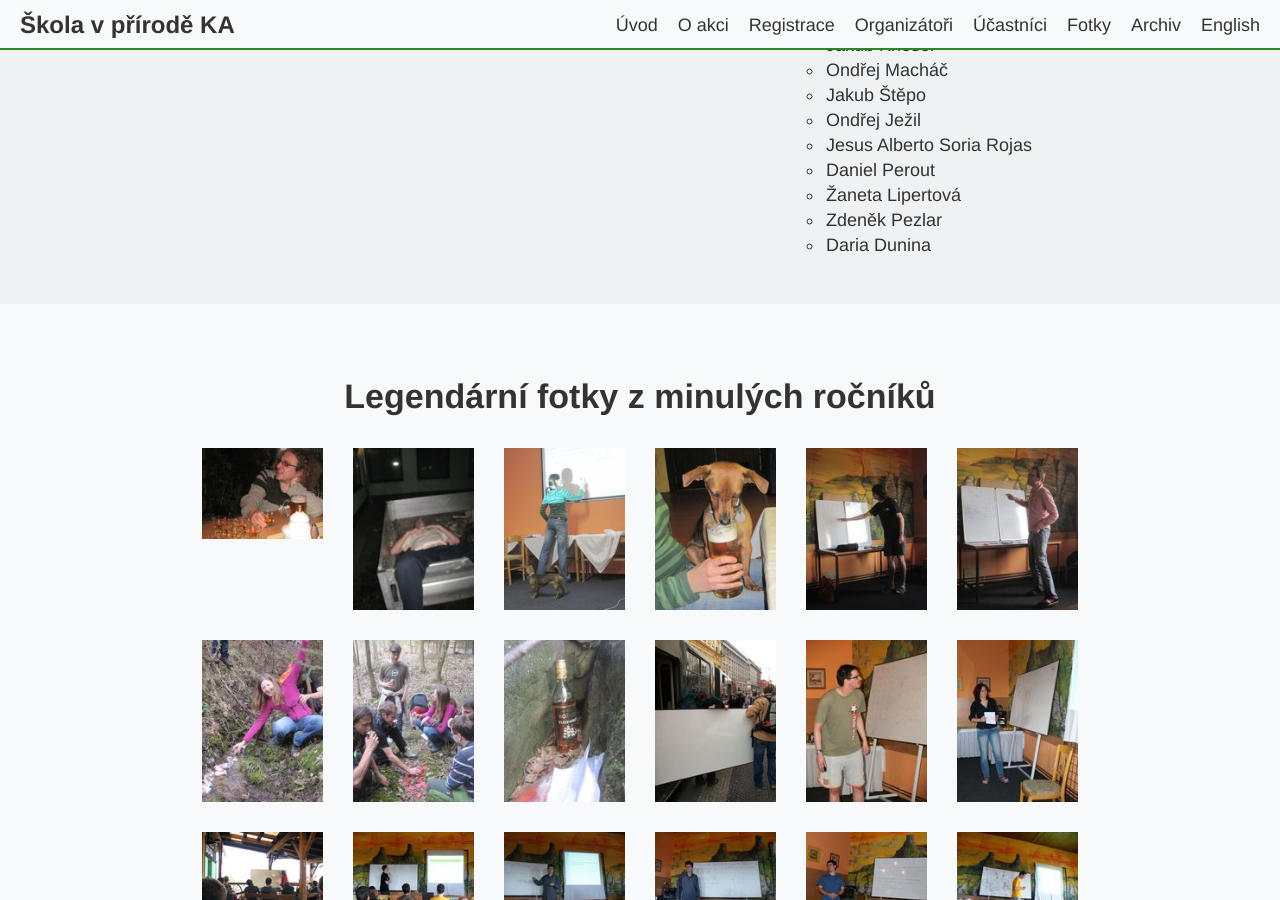
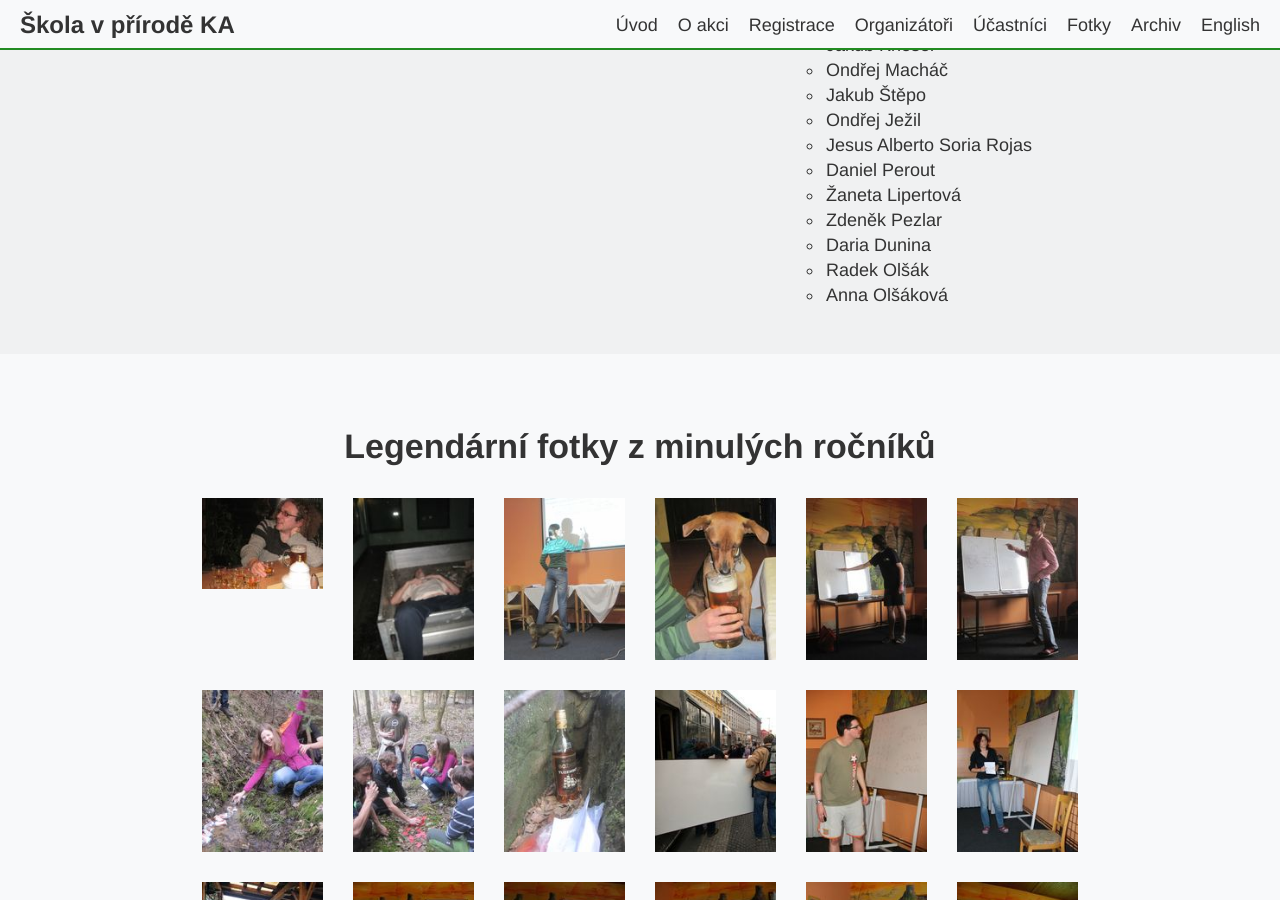
Before and after one commit to ondrachwiedziuk/skolavprirodenew, a Jekyll site: the page built from index.md, in a window 1280 px wide and 900 px high, scrolled down 4758 px. Built offline with Jekyll 4.4.1, drawn with Linux system fonts in a browser that asks for light colours.

Commit message:
Olšákovi

```diff
--- a/_includes/participants.html
+++ b/_includes/participants.html
@@ -195,6 +195,12 @@
                     <li>
                       Daria Dunina
                     </li>
+                    <li>
+                      Radek Olšák
+                    </li>
+                    <li>
+                      Anna Olšáková
+                    </li>
                   </ul>
             </div>
         </div>
```
